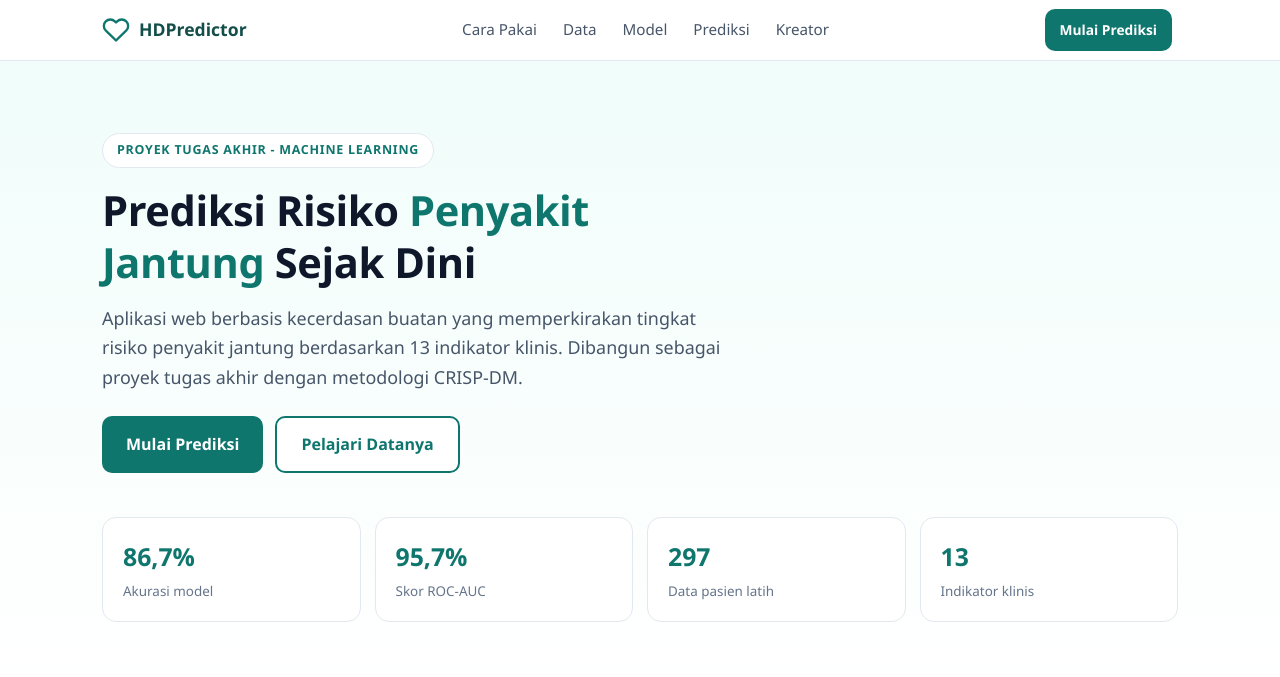
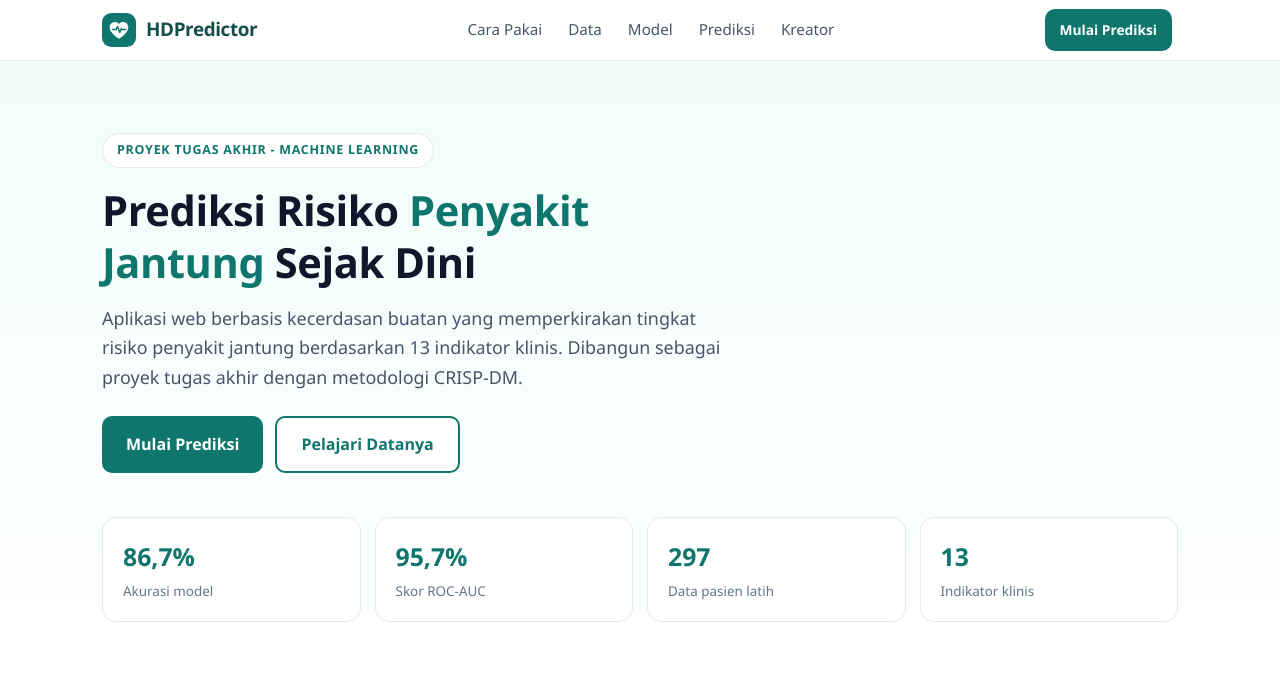
Before and after one commit to dandienter/heart-disease-predictor, a Flask app: page / in a window 1280 px wide. Shown: the top 677 px of the page. Run offline with Flask 3, Linux system fonts and the light colour scheme; parts of the project's set-up code (start-up, migrations or seed data) failed here and were passed over.

Commit message:
Header: HDPredictor jadi logo (badge hati + wordmark)

```diff
--- a/templates/index.html
+++ b/templates/index.html
@@ -22,8 +22,9 @@ a{color:inherit}
 /* header */
 header{position:sticky;top:0;z-index:50;background:rgba(255,255,255,.96);backdrop-filter:blur(8px);border-bottom:1px solid var(--slate-200)}
 .nav{display:flex;align-items:center;justify-content:space-between;gap:12px;min-height:60px;padding:10px 0}
-.brand{display:flex;align-items:center;gap:9px;text-decoration:none;font-weight:700;font-size:1.1rem;color:var(--teal-900)}
-.brand svg{width:28px;height:28px;flex:none}
+.brand{display:flex;align-items:center;gap:10px;text-decoration:none;flex:none}
+.brand .badge{width:34px;height:34px;flex:none}
+.brand .wordmark{font-weight:800;font-size:1.18rem;color:var(--teal-900);letter-spacing:-.02em;white-space:nowrap}
 .nav-links{display:none}
 .btn{display:inline-flex;align-items:center;justify-content:center;text-decoration:none;border:none;cursor:pointer;font-weight:600;border-radius:10px;padding:13px 24px;font-size:1rem;min-height:48px;transition:background .15s ease}
 .btn-primary{background:var(--teal-700);color:#fff}
@@ -162,9 +163,9 @@ footer b{color:#fff}
 
 <header>
   <div class="wrap nav">
-    <a class="brand" href="#beranda">
-      <svg viewBox="0 0 24 24" fill="none" stroke="#0f766e" stroke-width="2" stroke-linecap="round" stroke-linejoin="round"><path d="M20.8 4.6a5.5 5.5 0 0 0-7.8 0L12 5.6l-1-1a5.5 5.5 0 0 0-7.8 7.8l1 1L12 21l7.8-7.6 1-1a5.5 5.5 0 0 0 0-7.8z"/></svg>
-      HDPredictor
+    <a class="brand" href="#beranda" aria-label="HDPredictor">
+      <svg class="badge" viewBox="0 0 40 40" fill="none"><rect width="40" height="40" rx="11" fill="#0f766e"/><path d="M20 30.5S9 23.6 9 16.9C9 13 12 10.5 15.4 10.5c1.9 0 3.6 1 4.6 2.5 1-1.5 2.7-2.5 4.6-2.5C28 10.5 31 13 31 16.9c0 6.7-11 13.6-11 13.6z" fill="#fff"/><path d="M12.5 19.5h4l1.8-3.6 2.6 7 1.8-4.4 1.2 1h4.1" stroke="#0f766e" stroke-width="1.8" stroke-linecap="round" stroke-linejoin="round"/></svg>
+      <span class="wordmark">HDPredictor</span>
     </a>
     <ul class="nav-links">
       <li><a href="#cara">Cara Pakai</a></li>
```
